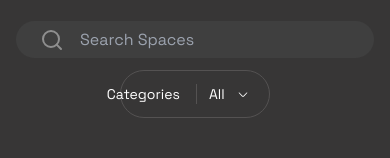
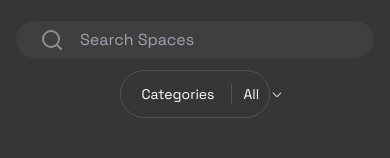
Before and after one commit to PEeGEe21/WaveDAOs, a Next.js app: page /spaces in a window 390 px wide. Shown: the part 239-397 px from the top of the page. Built offline with nearby package versions, Linux system fonts and the light colour scheme.

Commit message:
modified app's mobile responsiveness

```diff
--- a/pages/spaces/index.js
+++ b/pages/spaces/index.js
@@ -127,7 +127,7 @@ const Spaces = () => {
                             </div>
 
                             <div className='relative w-5/12 md:4/12'>
-                                <button className="flex items-center  bg-transparent text-sm border-[#545252] border px-5 py-2 rounded-full h-12 w-full justify-end" onClick={handleCategoryDropdown}>
+                                <button className="flex items-center  bg-transparent text-sm border-[#545252] border px-5 py-2 rounded-full h-12 w-full justify-start lg:justify-end" onClick={handleCategoryDropdown}>
                                     <span  className='h-6 w-6 flex items-center mr-1 hidden sm:block'>
                                         <img src='/educare.svg' className='h-full w-full'/>
                                     </span>
```
